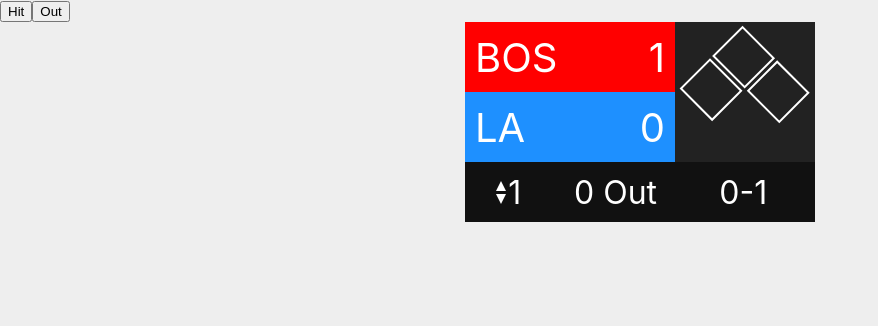
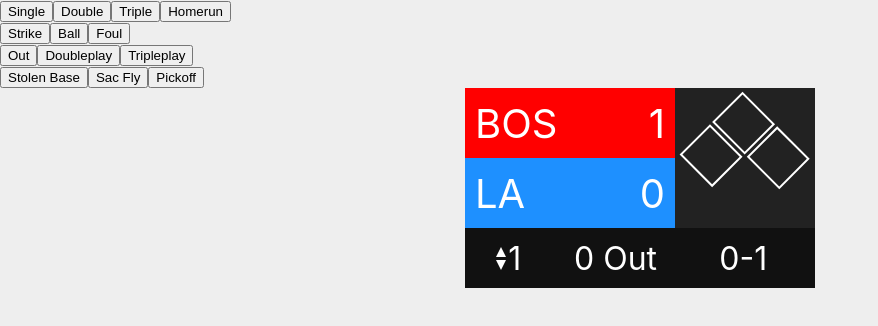
Before and after one commit to jw3739/baseball-scoreboard, a React (Create React App) app: page / in a window 1280 px wide. Shown: the top 326 px of the page, without its empty margins (0-878 px from the left). Built offline with nearby package versions, Linux system fonts and the light colour scheme.

Commit message:
add events and organize into catagories

```diff
--- a/src/components/BaseballEvents.js
+++ b/src/components/BaseballEvents.js
@@ -5,10 +5,29 @@
   render() {
     return (
       <div className="misc-container">
-        <div className='buttons-container'>
-            <button>Hit</button>
-            <button>Out</button>
-        </div>
+          <div className='buttons-container'>
+            <div className='hits-container'>
+              <button>Single</button>
+              <button>Double</button>
+              <button>Triple</button>
+              <button>Homerun</button>
+            </div>
+            <div className='pitch-container'>
+              <button>Strike</button>
+              <button>Ball</button>
+              <button>Foul</button>
+            </div>
+            <div className='out-event-container'>
+              <button>Out</button>
+              <button>Doubleplay</button>
+              <button>Tripleplay</button>
+            </div>
+            <div className='misc-event-container'>
+              <button>Stolen Base</button>
+              <button>Sac Fly</button>
+              <button>Pickoff</button>
+            </div>
+          </div>
         <div className='scoreboard-container'>
             <Scoreboard />
         </div>
```
